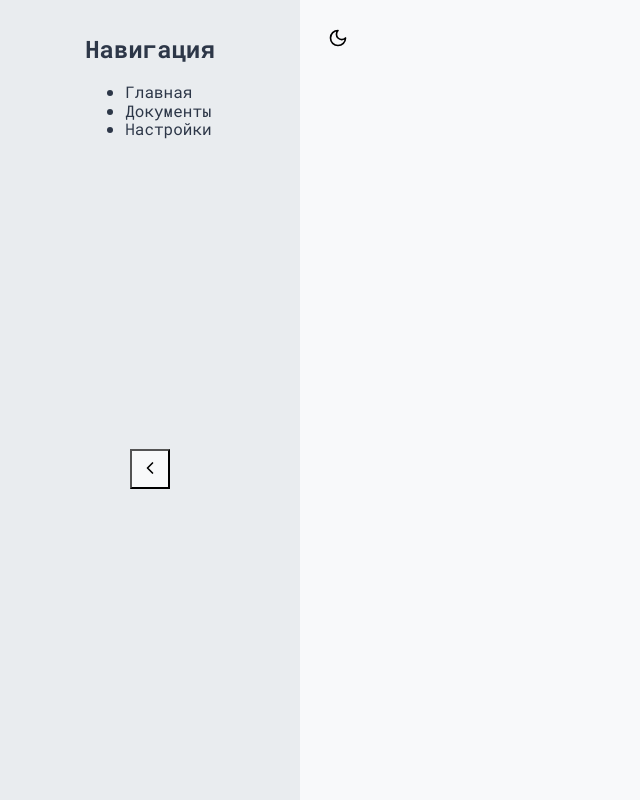
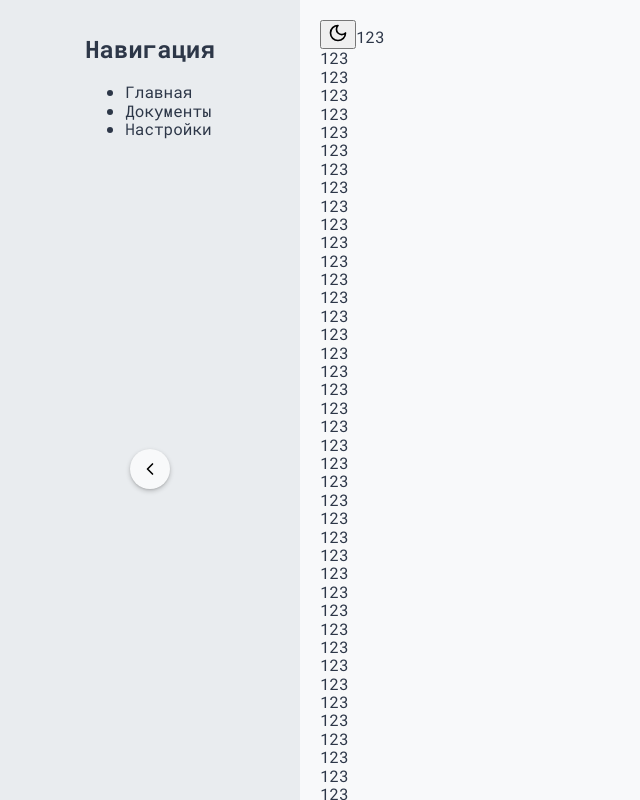
Before and after one commit to ivmuratov/next, a Next.js app: page / in a window 1280 px wide. Shown: the whole page, without its empty margins (0-640 px from the left). Built offline with nearby package versions, Linux system fonts and the light colour scheme.

Commit message:
fix layout, add toggle-button styles

```diff
--- a/src/app/page.tsx
+++ b/src/app/page.tsx
@@ -1,9 +1,16 @@
-import { Page, ThemeSwitcher } from "@/containers";
+import { Page, ThemeSwitcherButton } from "@/containers";
+import { Fragment } from "react";
 
 export default function Home() {
   return (
     <Page>
-      <ThemeSwitcher />
+      <ThemeSwitcherButton />
+      {new Array(50).fill("*").map((_, index) => (
+        <Fragment key={index}>
+          123
+          <br />
+        </Fragment>
+      ))}
     </Page>
   );
 }
--- a/src/containers/index.ts
+++ b/src/containers/index.ts
@@ -1,3 +1,3 @@
-export * from "./theme-switcher";
+export * from "./theme-switcher-button";
 export * from "./sidebar";
 export * from "./page";
--- a/src/containers/page/page.module.css
+++ b/src/containers/page/page.module.css
@@ -1,6 +1,10 @@
 .page {
+  overflow-y: auto;
   flex-grow: 1;
+
   width: calc(100% - var(--sidebar-width));
+  max-height: 100vh;
   padding: 20px;
+
   transition: width var(--transition-seconds) ease;
 }
--- a/src/containers/sidebar/sidebar.module.css
+++ b/src/containers/sidebar/sidebar.module.css
@@ -1,6 +1,4 @@
 .sidebar {
-  position: relative;
-
   overflow: hidden;
   display: grid;
   justify-content: center;
@@ -23,14 +21,51 @@
 .toggle-button {
   cursor: pointer;
 
+  display: flex;
+  align-items: center;
+  justify-content: center;
   justify-self: center;
 
   width: 40px;
   height: 40px;
+  padding: 0;
+  border: none;
+  border-radius: 50%;
 
   background-color: var(--background);
+  outline: none;
+  box-shadow:
+    0 2px 5px rgb(0 0 0 / 20%),
+    0 1px 2px rgb(0 0 0 / 10%);
+
+  transition: all var(--transition-seconds) ease;
 
   &:hover {
-    filter: brightness(1.1);
+    transform: translateY(-1px);
+    background-color: var(--background);
+    box-shadow:
+      0 4px 8px rgb(0 0 0 / 20%),
+      0 2px 4px rgb(0 0 0 / 15%);
+  }
+
+  &:active {
+    transform: translateY(1px);
+    box-shadow: 0 1px 3px rgb(0 0 0 / 20%);
+  }
+
+  &:focus-visible {
+    outline: 2px solid var(--accent-color);
+    outline-offset: 2px;
+  }
+
+  &svg {
+    width: 60%;
+    height: 60%;
+    fill: white;
+    transition: transform var(--transition-seconds) ease;
+
+    &:hover {
+      transform: scale(1.1);
+    }
   }
 }
--- /dev/null
+++ b/src/containers/theme-switcher-button/index.ts
@@ -0,0 +1 @@
+export * from "./theme-switcher-button";
--- a/src/containers/theme-switcher/theme-switcher.module.css
+++ b/src/containers/theme-switcher-button/theme-switcher-button.module.css
@@ -1,4 +1,4 @@
-.theme-switcher {
+.theme-switcher-button {
   cursor: pointer;
 
   padding: 8px;
@@ -6,10 +6,10 @@
   border-radius: 6px;
 
   background: transparent;
-}
 
-.theme-switcher:hover {
-  background-color: hsl(var(--background) / 10%);
+  &:hover {
+    background-color: hsl(var(--background) / 10%);
+  }
 }
 
 .icon {
--- a/src/containers/theme-switcher/theme-switcher.tsx
+++ b/src/containers/theme-switcher-button/theme-switcher-button.tsx
@@ -2,9 +2,9 @@
 
 import { Moon, Sun } from "lucide-react";
 import { useTheme } from "next-themes";
-import styles from "./theme-switcher.module.css";
+import styles from "./theme-switcher-button.module.css";
 
-export function ThemeSwitcher() {
+export function ThemeSwitcherButton() {
   const { theme, setTheme } = useTheme();
 
   const handleSetTheme = () => setTheme(theme === "dark" ? "light" : "dark");
--- a/src/containers/theme-switcher/index.ts
+++ /dev/null
@@ -1 +0,0 @@
-export * from "./theme-switcher";
--- a/src/styles/globals.css
+++ b/src/styles/globals.css
@@ -5,13 +5,8 @@
 html,
 body {
   overflow-x: hidden;
-
-  max-width: 100vw;
-
   color: var(--foreground);
-
   background-color: var(--background);
-
   transition:
     background-color var(--transition-seconds) ease,
     color var(--transition-seconds) ease,
```
